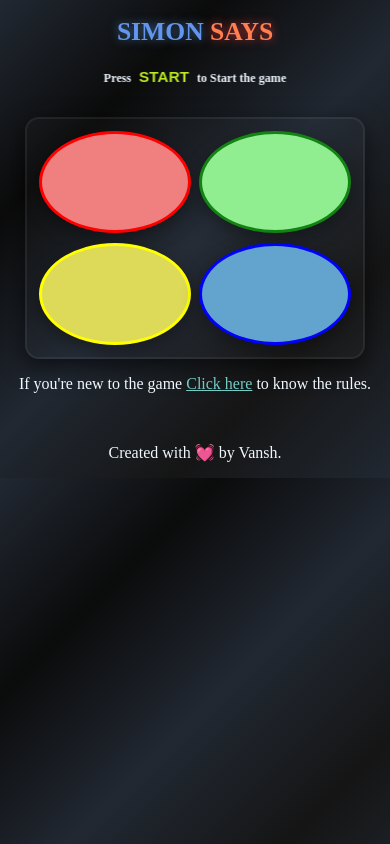
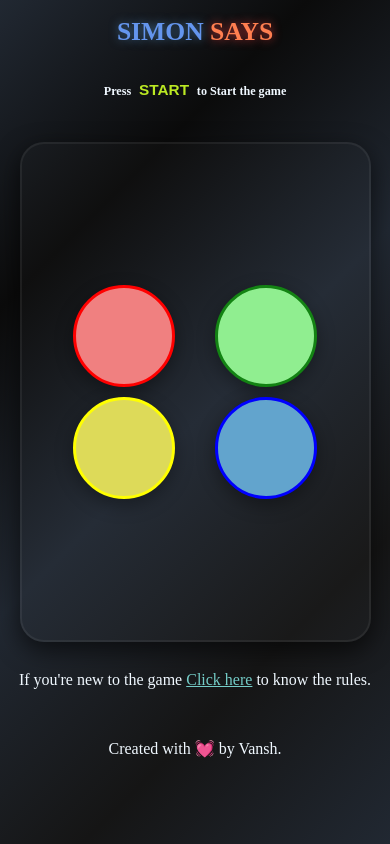
Before and after one commit to VanshhhOnGH/VanshhhOnGH.simonsays.io, a plain HTML site: page index.html in a window 390 px wide. Drawn offline with Linux system fonts and the light colour scheme.

Commit message:
Update style.css

```diff
--- a/style.css
+++ b/style.css
@@ -1,3 +1,6 @@
+
+
+
 body {
     text-align: center;
     background: linear-gradient(-45deg, #212832, rgb(21, 21, 21), #212832, rgb(11, 11, 11), #212832);
@@ -207,6 +210,16 @@
 
 
 @media (max-width: 500px) {
+    body {
+        padding: 0;
+        margin: 0;
+        min-height: 100vh;
+        height: 100%;
+        width: 100%;
+        display: flex;
+        flex-direction: column;
+    }
+
     .btn {
         height: 120px;
         width: 100px;
@@ -222,36 +235,43 @@
 
 
     .btn-container {
-        max-width: 340px;
+        max-width: 90%;
+        max-height: 500px;
+        width: calc(100% - 24px);
         margin: 0.8rem auto;
         padding: 12px;
         background: rgba(255, 255, 255, 0.02);
         border: 2px solid rgba(255, 255, 255, 0.06);
-        border-radius: 14px;
+        border-radius: 24px;
         box-shadow: 0 8px 24px rgba(0, 0, 0, 0.6);
         display: flex;
         flex-direction: column;
         gap: 10px;
         box-sizing: border-box;
+        flex-grow: 1;
+        justify-content: center;
+        align-items: center;
     }
+
 
     .line1,
     .line2 {
         display: flex;
         width: 100%;
-        justify-content: space-between;
-        gap: 8px;
+        justify-content: space-evenly;
+        align-items: center;
+        gap: 0.5px;
         box-sizing: border-box;
     }
 
     .btn {
         margin: 0;
         height: 96px;
-        width: calc(50% - 8px);
+        width: 96px;
+        border-radius: 50%;
         border-width: 3px;
         box-shadow: 0 6px 18px rgba(0, 0, 0, 0.35);
     }
 
 
-
 }
```
